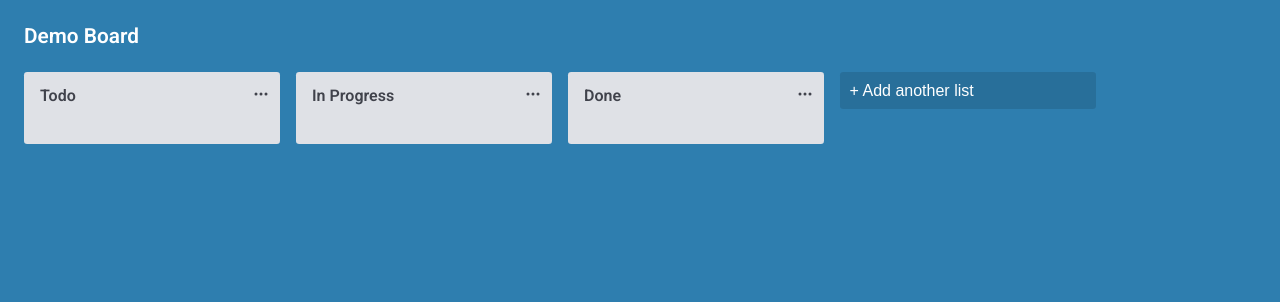
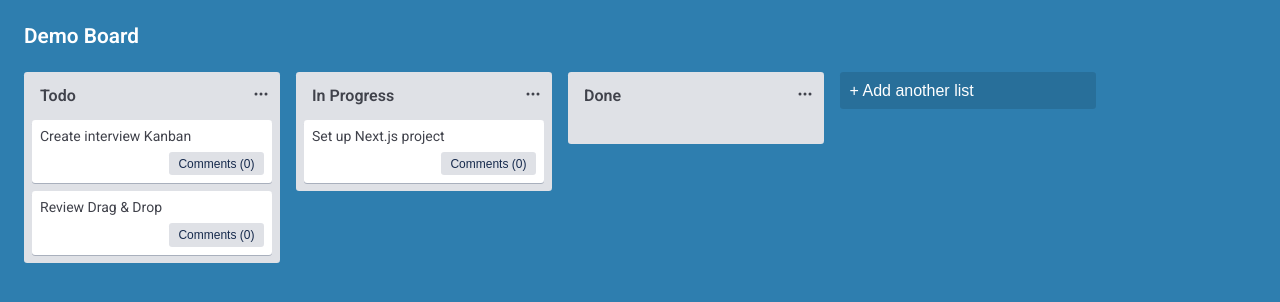
Before and after one commit to arman-borkhani/trello, a Next.js app: page / in a window 1280 px wide. Shown: the top 302 px of the page. Built offline with nearby package versions, Linux system fonts and the light colour scheme.

Commit message:
Show related cards of each list

```diff
--- a/src/app/page.tsx
+++ b/src/app/page.tsx
@@ -9,9 +9,20 @@ export default function Home() {
   const [board, dispatch] = useReducer(boardReducer, {
     title: "Demo Board",
     lists: [
-      { id: 1, title: "Todo" },
-      { id: 2, title: "In Progress" },
-      { id: 3, title: "Done" },
+      {
+        id: 1,
+        title: "Todo",
+        cards: [
+          { id: 1, title: "Create interview Kanban", comments: [] },
+          { id: 2, title: "Review Drag & Drop", comments: [] },
+        ],
+      },
+      {
+        id: 2,
+        title: "In Progress",
+        cards: [{ id: 1, title: "Set up Next.js project", comments: [] }],
+      },
+      { id: 3, title: "Done", cards: [] },
     ],
   });
 
--- /dev/null
+++ b/src/components/Card.tsx
@@ -0,0 +1,23 @@
+"use client";
+
+import { Card as CardType } from "@/types/board";
+import { useState } from "react";
+
+export default function Card({
+  card,
+  listId,
+}: {
+  card: CardType;
+  listId: number;
+}) {
+  return (
+    <>
+      <div className="card">
+        <div className="card__title">{card.title}</div>
+        <button className="card__comments">
+          Comments ({card.comments.length})
+        </button>
+      </div>
+    </>
+  );
+}
--- a/src/components/List.tsx
+++ b/src/components/List.tsx
@@ -4,6 +4,7 @@ import { useContext, useState, useRef, useEffect } from "react";
 import { List as ListType } from "@/types/board";
 import BoardContext from "@/contexts/boardContext";
 import { BsThreeDots, BsX } from "react-icons/bs";
+import Card from "./Card";
 
 export default function List({ list }: { list: ListType }) {
   const { dispatch } = useContext(BoardContext);
@@ -86,7 +87,11 @@ export default function List({ list }: { list: ListType }) {
           )}
         </div>
       </header>
-      <div className="list__cards"></div>
+      <div className="list__cards">
+        {list.cards.map((card) => (
+          <Card key={card.id} card={card} listId={list.id} />
+        ))}
+      </div>
       <footer className="list__footer"></footer>
     </div>
   );
--- a/src/reducers/boardReducer.ts
+++ b/src/reducers/boardReducer.ts
@@ -30,7 +30,7 @@ function boardReducer(state: BoardState, action: BoardAction): BoardState {
       const nextId = state.lists.length
         ? Math.max(...state.lists.map((l) => l.id)) + 1
         : 1;
-      const newList = { id: nextId, title: action.payload.title };
+      const newList = { id: nextId, title: action.payload.title, cards: [] };
       return { ...state, lists: [...state.lists, newList] };
     }
     default:
--- /dev/null
+++ b/src/styles/components/_card.scss
@@ -0,0 +1,27 @@
+.card {
+  padding: 0.5rem;
+  border-radius: 0.2rem;
+  background-color: var(--white);
+  box-shadow: rgba(9, 30, 66, 0.25) 0 1px 0;
+  transition: background-color 0.2s ease-in;
+  display: flex;
+  flex-direction: column;
+
+  &__title {
+    font-size: 0.875rem;
+    color: var(--gray);
+    word-break: break-word;
+    margin-bottom: 0.5rem;
+  }
+
+  &__comments {
+    padding: 0.3rem 0.6rem;
+    border-radius: 0.2rem;
+    background-color: rgb(223, 225, 230);
+    color: rgb(23, 43, 77);
+    font-size: 0.75rem;
+    cursor: pointer;
+    transition: background-color 0.2s ease-in;
+    align-self: flex-end;
+  }
+}
--- a/src/styles/components/_list.scss
+++ b/src/styles/components/_list.scss
@@ -101,8 +101,10 @@
     min-height: 2rem;
     position: relative;
     padding: 0.5rem;
-    -moz-box-flex: 1;
     flex-grow: 1;
     overflow: auto;
+    display: flex;
+    flex-direction: column;
+    gap: 0.5rem;
   }
 }
--- a/src/styles/main.scss
+++ b/src/styles/main.scss
@@ -3,3 +3,4 @@
 @use "globals";
 @use "components/board";
 @use "components/list";
+@use "components/card";
```
Also changed, not shown: src/types/board.ts (+13 -0 lines).
